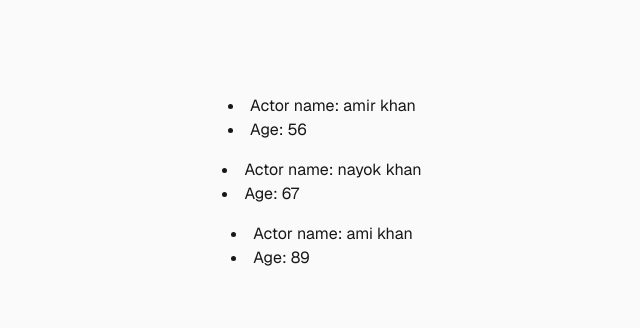
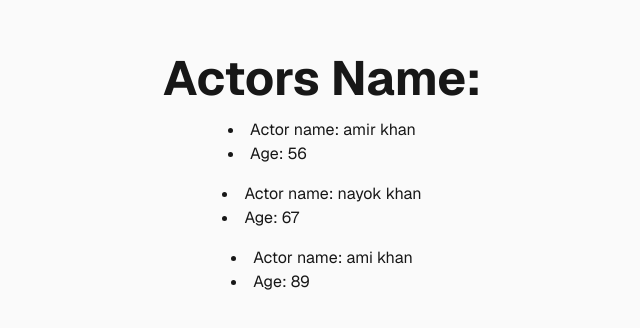
Before and after one commit to AhmadZaid20187/practice, a Next.js app: page / in a window 1280 px wide. Shown: the part 226-554 px from the top of the page, without its empty margins (318-958 px from the left). Built offline with nearby package versions, Linux system fonts and the light colour scheme.

Commit message:
Heading added

```diff
--- a/src/app/page.js
+++ b/src/app/page.js
@@ -30,6 +30,7 @@ export default function Home() {
   return (
     <div className="flex flex-col flex-1 items-center justify-center bg-zinc-50 font-sans dark:bg-black">
 
+      <h2 className="text-5xl font-bold">Actors Name:</h2>
       {
         actors.map(actor => <Actor key={actor.id} actor={actor} ></Actor>)
       }
```
